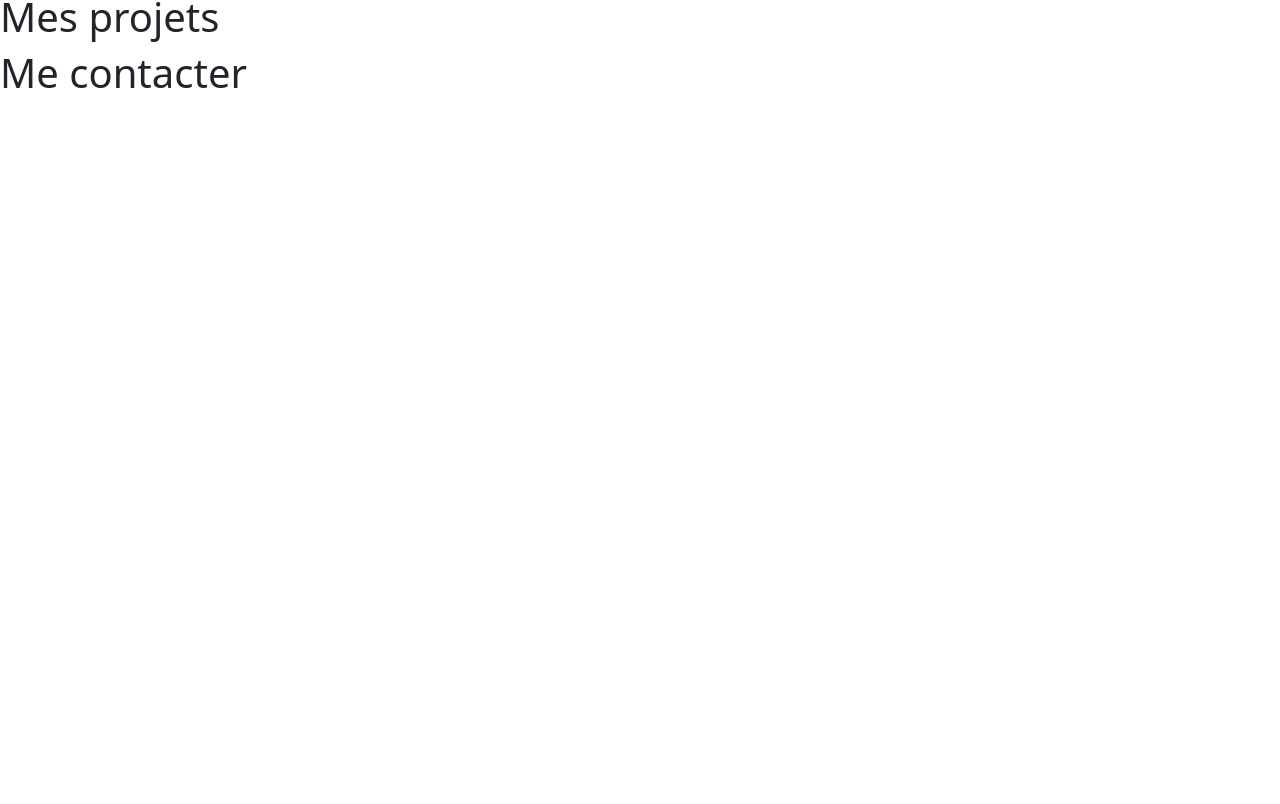
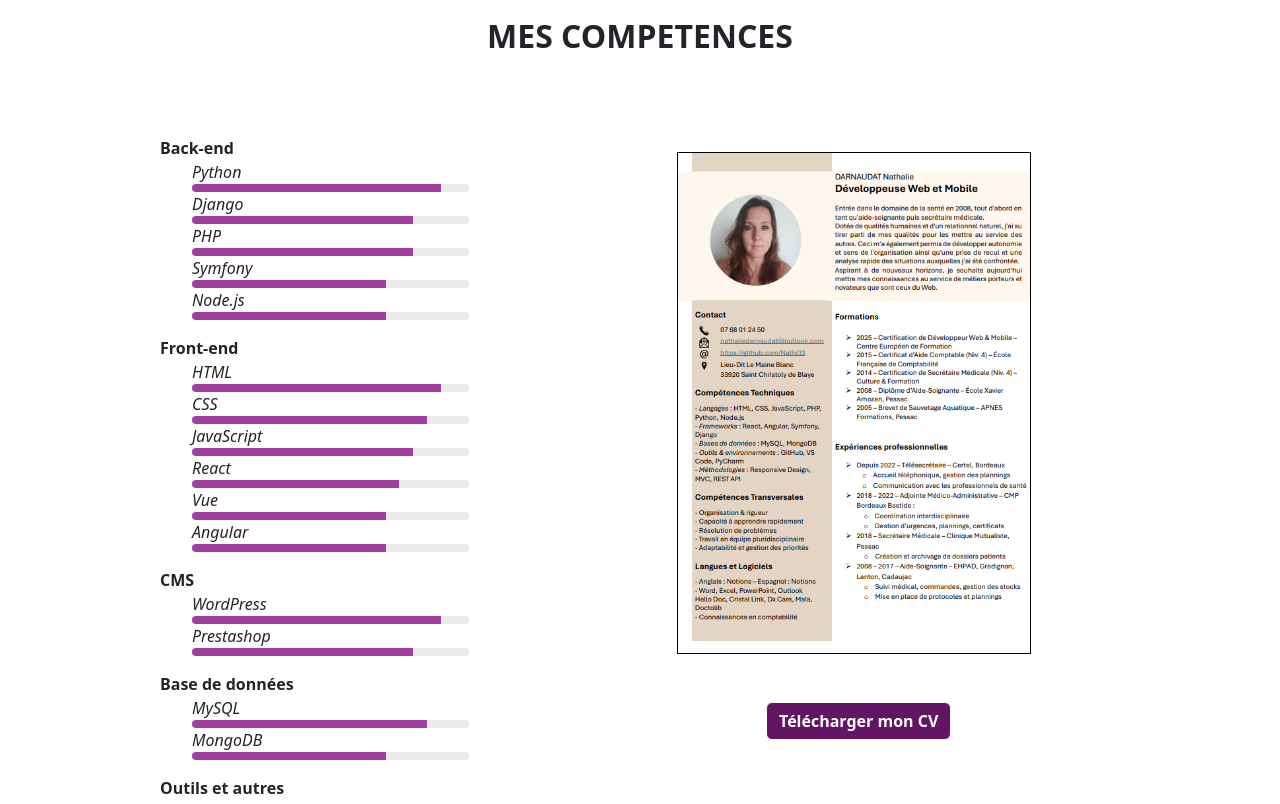
Before and after one commit to Nathi33/my_portfolio, a React (Create React App) app: page / in a window 1280 px wide. Shown: the part 1333-2137 px from the top of the page. Before the commit the page ends 1438 px from the top, so only its background shows below. Built offline with nearby package versions, Linux system fonts and the light colour scheme.

Commit message:
add skills

```diff
--- a/src/assets/about.css
+++ b/src/assets/about.css
@@ -1,7 +1,7 @@
 .title-about {
     font-weight: bold;
-    margin-top: 3rem;
-    margin-bottom: 4rem;
+    margin-top: 4rem;
+    margin-bottom: 5rem;
     text-align: center;
 }
 
--- /dev/null
+++ b/src/assets/skills.css
@@ -0,0 +1,69 @@
+.title-skills {
+    font-weight: bold;
+    margin-top: 4rem;
+    margin-bottom: 5rem;
+    text-align: center;
+}
+
+.skills-content {
+    display: flex;
+    gap: 10rem;
+    margin: 0 10rem 0 10rem;
+}
+
+.skills-list {
+    width: 45%;
+}
+
+.titled-skills {
+    font-weight: bold;
+    margin-bottom: 0;
+}
+
+.skills-list-ul {
+    list-style-type: none;
+}
+
+.skills-list-li {
+    font-style: italic;
+}
+
+.progress {
+    height: 0.5rem !important;
+    width: 85% !important;
+}
+
+.progress-bar {
+    background-color: rgb(159, 63, 159) !important;
+}
+
+.picture-skills {
+    margin-top: 1rem;
+}
+
+.skills-cv {
+    display: flex;
+    flex-direction: column;
+    align-items: center;
+}
+
+.cv-picture {
+    width: 80%;
+    height: auto;
+    border: solid 1px #000;
+}
+
+.custom-btn-skills {
+    margin-top: 3rem;
+    margin-right: 5rem;
+    background-color: rgb(98, 21, 98) !important;
+    color: #fff !important;
+    font-weight: bold !important;
+}
+
+.custom-btn-skills:hover {
+    background-color: #fff !important;
+    color: rgb(98, 21, 98) !important;
+    border: solid 1px rgb(98, 21, 98) !important;
+    font-weight: bold !important;
+}
--- a/src/components/About.jsx
+++ b/src/components/About.jsx
@@ -3,11 +3,9 @@ import React from 'react';
 
 const about = () => {
   return (
-     <section id="about" className="about">
+     <section id="about" className="section-about">
 
-        <div className="title-about">
-          <h2>A PROPOS DE MOI ...</h2>
-        </div>
+        <h2 className="title-about">A PROPOS DE MOI ...</h2>
 
         <div className="text-about">
           <p>
--- a/src/components/Skills.jsx
+++ b/src/components/Skills.jsx
@@ -1,10 +1,82 @@
+import "../assets/skills.css";
 import React from 'react';
+
+import ProgressBar from "react-bootstrap/ProgressBar";
+import Button from 'react-bootstrap/Button';
+
+import imageCV from '../pictures/image-cv.png';
 
 const skills = () => {
   return (
-    <div>
-      <h1>Mes compétences</h1>
-    </div>
+    <section id="skills" className='section-skills'>
+      <h2 className='title-skills'>MES COMPETENCES</h2>
+      <div className="skills-content">
+        <div className="skills-list">
+          <p className="titled-skills">Back-end</p>
+            <ul className="skills-list-ul">
+              <li className="skills-list-li">Python</li>
+              <ProgressBar now={90} />
+              <li className="skills-list-li">Django</li>
+              <ProgressBar now={80} />
+              <li className="skills-list-li">PHP</li>
+              <ProgressBar now={80} />
+              <li className="skills-list-li">Symfony</li>
+              <ProgressBar now={70} />
+              <li className="skills-list-li">Node.js</li>
+              <ProgressBar now={70} />
+            </ul>
+
+          <p className="titled-skills">Front-end</p>
+            <ul className="skills-list-ul">
+              <li className="skills-list-li">HTML</li>
+              <ProgressBar now={90} />
+              <li className="skills-list-li">CSS</li>
+              <ProgressBar now={85} />
+              <li className="skills-list-li">JavaScript</li>
+              <ProgressBar now={80} />
+              <li className="skills-list-li">React</li>
+              <ProgressBar now={75} />
+              <li className="skills-list-li">Vue</li>
+              <ProgressBar now={70} />
+              <li className="skills-list-li">Angular</li>
+              <ProgressBar now={70} />
+            </ul>
+
+          <p className="titled-skills">CMS</p>
+            <ul className="skills-list-ul">
+              <li className="skills-list-li">WordPress</li>
+              <ProgressBar now={90} />
+              <li className="skills-list-li">Prestashop</li>
+              <ProgressBar now={80} />
+            </ul>
+
+          <p className="titled-skills">Base de données</p>
+            <ul className="skills-list-ul">
+              <li className="skills-list-li">MySQL</li>
+              <ProgressBar now={85} />
+              <li className="skills-list-li">MongoDB</li>
+              <ProgressBar now={70} />
+            </ul>
+
+          <p className="titled-skills">Outils et autres</p>
+            <ul className="skills-list-ul">
+              <li className="skills-list-li">GitHub</li>
+              <ProgressBar now={90} />
+              <li className="skills-list-li">Figma</li>
+              <ProgressBar now={75} />
+            </ul>
+        </div>
+
+        <div className="skills-cv">
+          <div className="picture-skills">
+            <img src={imageCV} alt="Aperçu du CV" className="cv-picture" />
+          </div>
+          <div className="btns-skills">
+            <Button variant="light" href="/CV_Nathalie_Darnaudat.pdf" className="custom-btn-skills" download>Télécharger mon CV</Button>
+          </div>
+        </div>
+      </div>
+    </section>
   );
 }
 
```
Also changed, not shown: src/pictures/image-cv.png (added), 1 other file (tests, documents, lock files or other folders).
